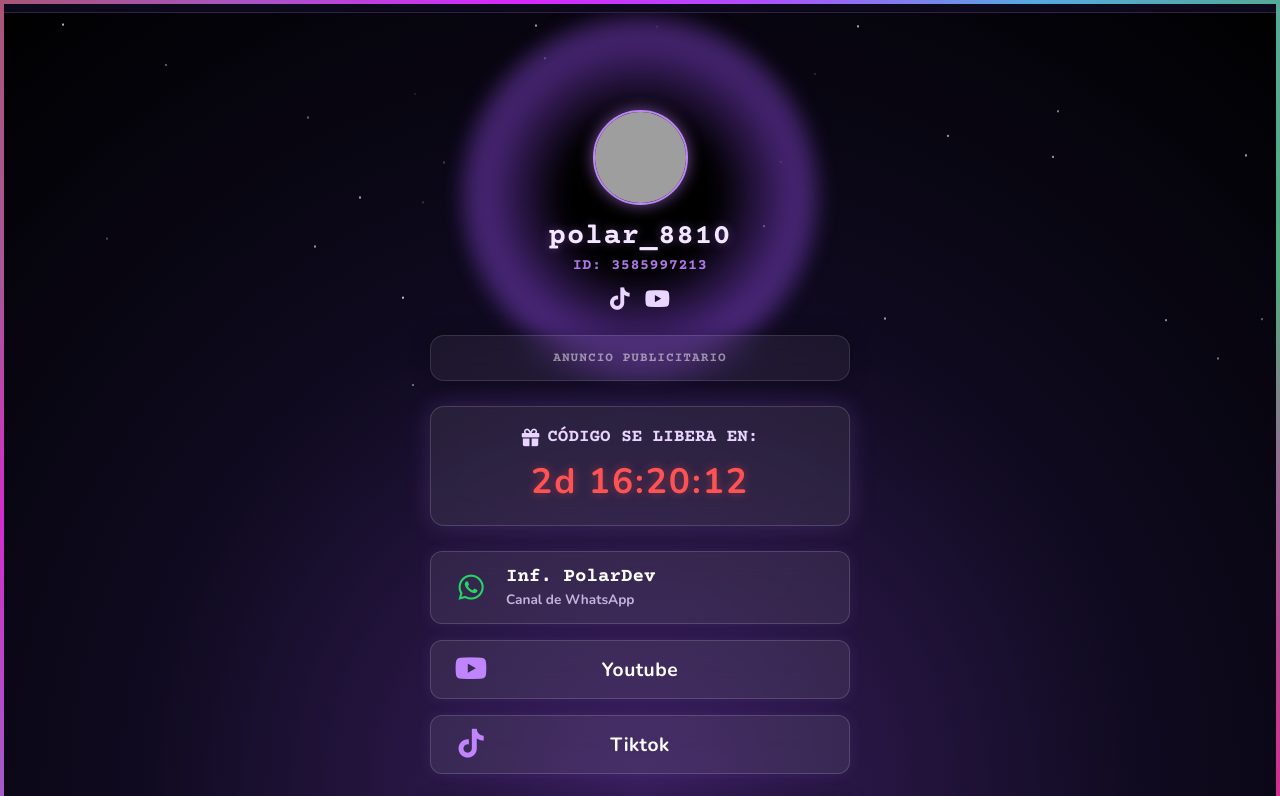
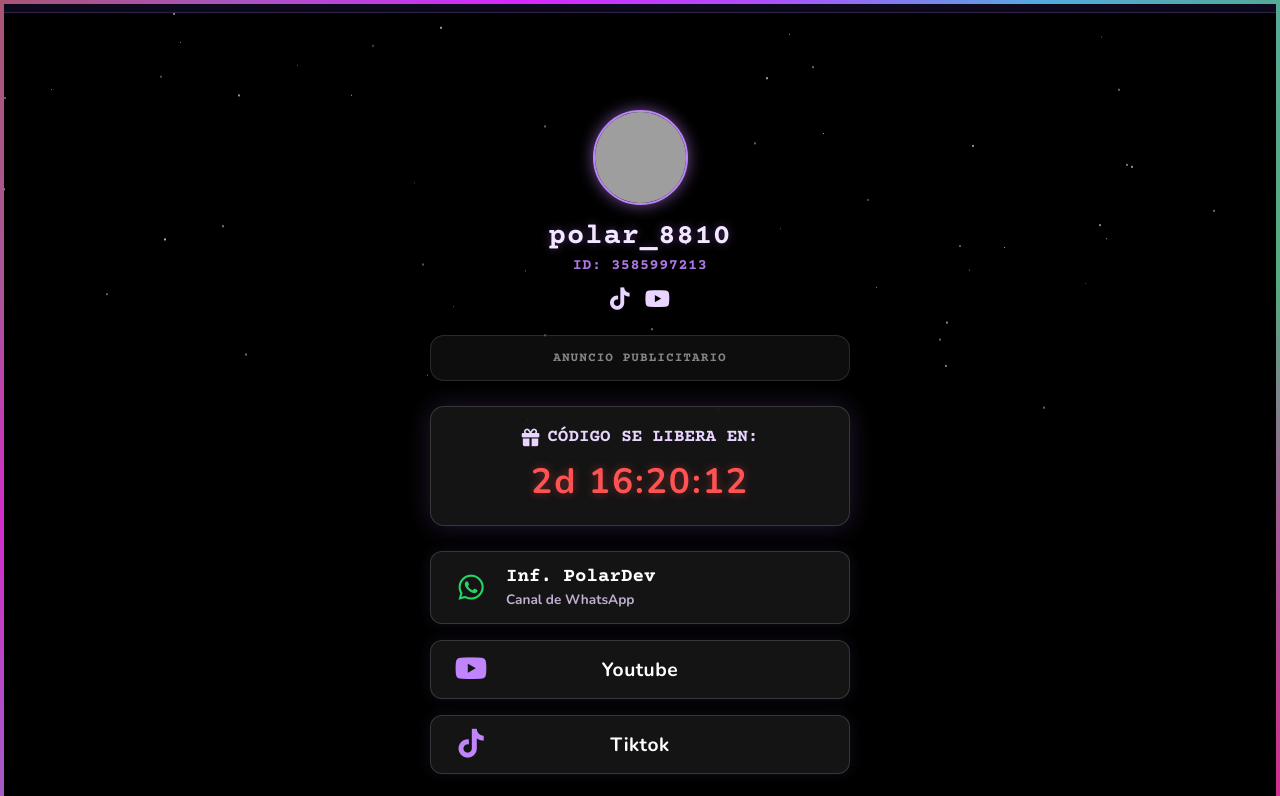
Before and after one commit to PolarDev8810/PolarDev, a plain HTML site: page index.html in a window 1280 px wide. Shown: the top 796 px of the page. Drawn offline with nearby package versions, Linux system fonts and the light colour scheme; grey boxes are pictures that could not be loaded; a web font is replaced by a local one.

Commit message:
Actualizar index.html

```diff
--- a/index.html
+++ b/index.html
@@ -9,9 +9,7 @@
     <link href="https://fonts.googleapis.com/css2?family=Courier+Prime:wght@700&family=Funnel+Display:wght@500;700&family=Nunito:wght@700&display=swap" rel="stylesheet">
     <link rel="stylesheet" href="https://cdnjs.cloudflare.com/ajax/libs/font-awesome/6.4.0/css/all.min.css">
 
- <!-- Google tag (gtag.js) -->
-
-<script async src="https://www.googletagmanager.com/gtag/js?id=G-G5891TD36C"></script>
+ <script async src="https://www.googletagmanager.com/gtag/js?id=G-G5891TD36C"></script>
 <script>
   window.dataLayer = window.dataLayer || [];
   function gtag(){dataLayer.push(arguments);}
@@ -33,7 +31,7 @@
             display: flex;
             justify-content: center;
             align-items: flex-start;
-            background: radial-gradient(circle at center, #3a1f5f 0%, #0f0a1f 50%, #000000 100%);
+            background: #000000; /* Fondo Full Negro */
             font-family: 'Funnel Display', 'Nunito', sans-serif;
             color: white;
             position: relative;
@@ -64,7 +62,7 @@
             100% { border-image-source: linear-gradient(45deg, #ff0055, #00ff66, #00ffff, #ff00ff, #ff0055); }
         }
 
-        /* --- FONDO ANIMADO --- */
+        /* --- FONDO ANIMADO DE ESTRELLAS (PUNTITOS) --- */
         .stars {
             position: fixed;
             top: 0;
@@ -79,34 +77,14 @@
         .stars span {
             position: absolute;
             display: block;
-            width: 2px;
-            height: 2px;
             background: white;
             border-radius: 50%;
             animation: moveStars linear infinite;
-            opacity: 0.7;
         }
 
         @keyframes moveStars {
             from { transform: translateY(0px); }
             to { transform: translateY(-1000px); }
-        }
-
-        .blackhole {
-            position: fixed;
-            width: 350px;
-            height: 350px;
-            border-radius: 50%;
-            background: radial-gradient(circle, rgba(0,0,0,1) 30%, rgba(160,80,255,0.4) 60%, rgba(220,180,255,0.1) 100%);
-            filter: blur(10px);
-            animation: pulse 6s infinite ease-in-out;
-            z-index: 0;
-            pointer-events: none;
-        }
-
-        @keyframes pulse {
-            0%, 100% { transform: scale(1); }
-            50% { transform: scale(1.08); }
         }
 
         /* Contenedor móvil */
@@ -501,7 +479,6 @@
 <body>
 
     <div class="stars"></div>
-    <div class="blackhole"></div>
 
     <script src="https://pl29488991.effectivecpmnetwork.com/5c/6a/ac/5c6aacf0810d09606b00e7cca8678a05.js"></script>
 
@@ -617,14 +594,20 @@
         const ADSTERRA_DIRECT_LINK = "https://www.effectivecpmnetwork.com/keyyndqw?key=68392251e25e85d38c413b9bed61667d";
         const WHATSAPP_CHANNEL_URL = "https://whatsapp.com/channel/0029VbCLmjG77qVT5oUJQY3e";
 
-        // --- FONDO ANIMADO ---
+        // --- FONDO ANIMADO DE ESTRELLAS ---
         const starsContainer = document.querySelector('.stars');
-        for (let i = 0; i < 120; i++) {
+        for (let i = 0; i < 150; i++) { // Subí un poco la cantidad porque ahora son más chiquitas
             const star = document.createElement('span');
+
+            // Alterna de forma aleatoria entre puntitos de 1px y 2px
+            const size = Math.random() > 0.5 ? '1px' : '2px';
+            star.style.width = size;
+            star.style.height = size;
+
             star.style.left = Math.random() * 100 + '%';
             star.style.top = Math.random() * 100 + '%';
-            star.style.animationDuration = (Math.random() * 10 + 5) + 's';
-            star.style.opacity = Math.random();
+            star.style.animationDuration = (Math.random() * 12 + 6) + 's';
+            star.style.opacity = Math.random() * 0.6 + 0.3; // Opacidad más orgánica
             starsContainer.appendChild(star);
         }
 
```
